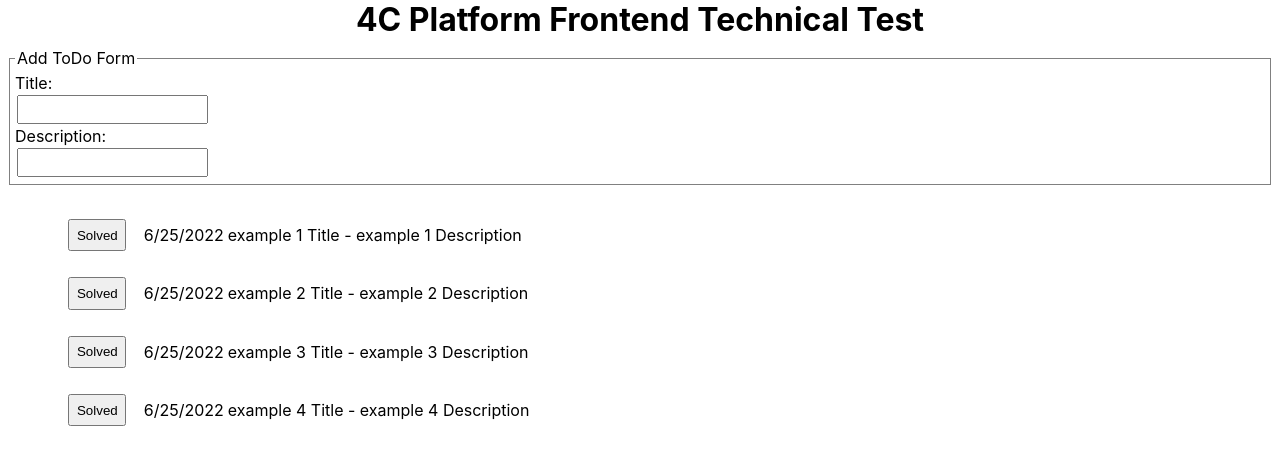
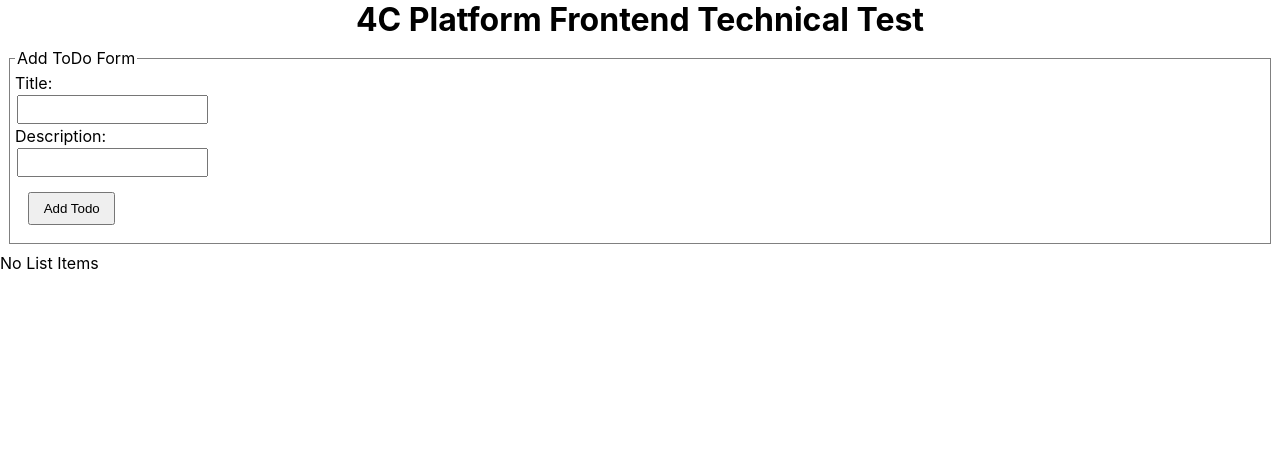
Before and after one commit to clearandfizzy/Test-Frontend-Developer, a React (Create React App) app in the folder my-app/: page / in a window 1280 px wide. Shown: the top 464 px of the page. Built offline with nearby package versions, Linux system fonts and the light colour scheme.

Commit message:
INitial Commit

```diff
--- a/my-app/src/App.js
+++ b/my-app/src/App.js
@@ -1,21 +1,23 @@
-import React from "react";
+import React, {useContext} from "react";
 import {ToDoForm} from "./components/ToDoForm";
 import {ToDoList} from "./components/ToDoList";
 import styled from "styled-components";
+import {AppContext} from "./context";
+import {Provider} from "./provider";
 
-const App = (props) => {
-	const {config} = props;
-
-	const AppTitle = styled.h1`
+const AppTitle = styled.h1`
 	margin: 0 auto;
     width: max-content;
 `;
 
+const App = () => {
 	return (
 		<React.Fragment>
-			<AppTitle>4C Platform Frontend Technical Test</AppTitle>
-			<ToDoForm />
-			<ToDoList items={config.listItems}/>
+			<Provider>
+				<AppTitle>4C Platform Frontend Technical Test</AppTitle>
+				<ToDoForm/>
+				<ToDoList/>
+			</Provider>
 		</React.Fragment>
 	);
 }
--- /dev/null
+++ b/my-app/src/components/ToDo/CustomInput.js
@@ -0,0 +1,25 @@
+import React from 'react';
+import styled from "styled-components";
+
+const Label = styled.label`
+	display: block;
+`;
+const Input = styled.input`
+	padding: 5px;
+	margin: 2px;
+`;
+
+export const CustomInput = (props) => {
+	const {id, label, value, onChange} = props;
+
+	return (
+		<React.Fragment>
+			<Label htmlFor={id}>{label}:</Label>
+			<Input type="text"
+						 id={id}
+						 name={id}
+						 value={value ?? ''}
+						 onChange={(e) => onChange(id, e.target.value)}
+			/>
+		</React.Fragment>);
+}
--- a/my-app/src/components/ToDoForm.js
+++ b/my-app/src/components/ToDoForm.js
@@ -1,38 +1,51 @@
-import React from 'react';
+import React, {useState, useContext} from 'react';
 import styled from "styled-components";
+import {CustomInput} from "./ToDo/CustomInput";
+import {AppContext} from "../context";
 
-
-export const ToDoForm = (props) => {
-
-	const Label = styled.label`
-	display: block;
-`;
-	const Input = styled.input`
+const Form = styled.form`
 	padding: 5px;
 	margin: 2px;
 `;
-	const Form = styled.form`
-	padding: 5px;
-	margin: 2px;
-`;
-	const FieldSet = styled.fieldset`
+const FieldSet = styled.fieldset`
 	padding: 5px;
 	margin: 2px;
 	border: 1px solid grey;
 `;
 
-	const legend = styled.legend`
+const Button = styled.button`
+	margin: 1em;
+	padding: 0.5em 1em;
+	display: block;
 `;
+
+export const ToDoForm = () => {
+	const [appState, dispatch] = useContext(AppContext);
+	const [item, setItem] = useState({});
+
+	console.log(item);
+	console.log(appState);
+
+	const onChange = (key, value) => {
+		setItem((prevState) => ({
+			...prevState,
+			[key]: value
+		}));
+	}
+
+	const handleClick = () => {
+		dispatch({type: "ADD", item: item});
+	};
 
 	return (
 		<React.Fragment>
 			<Form>
 				<FieldSet>
 					<legend>Add ToDo Form</legend>
-					<Label htmlFor="title">Title:</Label>
-					<Input type="text" id="title" name="title"/>
-					<Label htmlFor="description">Description:</Label>
-					<Input type="text" id="description" name="description"/>
+					<CustomInput id={'title'} label={'Title'} value={item.title} onChange={onChange}/>
+					<CustomInput id={'description'} label={'Description'} value={item.description} onChange={onChange}/>
+					<Button type={'button'}
+							onClick={() => handleClick()}>Add Todo</Button>
 				</FieldSet>
 			</Form>
 		</React.Fragment>
--- a/my-app/src/components/ToDoItem.js
+++ b/my-app/src/components/ToDoItem.js
@@ -3,10 +3,11 @@ import styled from "styled-components";
 
 export const ToDoItem = (props) => {
 	const {item} = props;
+	// const [dispatch] = useReducer(reducer, {}, useContext(AppContext));
 
-	const handleSolved = () => {
-
-	}
+	const handleClick = () => {
+		// dispatch({type: "COMPLETE", id: item.id});
+	};
 
 	const Button = styled.button`
 	padding: 0.5em;
@@ -18,18 +19,15 @@ export const ToDoItem = (props) => {
 	margin: 0.25em
 `;
 
-	const Td = styled.td`
-	`;
-
 	return (
 		<React.Fragment>
 			<Li>
 				<table>
 					<tbody>
 					<tr>
-						<Td><Button onClick={() => handleSolved()}>Solved</Button></Td>
-						<Td>{new Date(item.date.toString()).toLocaleDateString()}</Td>
-						<Td>{item.title} - {item.description}</Td>
+						<td><Button onClick={() => handleClick()}>Solved</Button></td>
+						<td>{new Date(item.date.toString()).toLocaleDateString()}</td>
+						<td>{item.title} - {item.description}</td>
 					</tr>
 					</tbody>
 				</table>
--- a/my-app/src/components/ToDoList.js
+++ b/my-app/src/components/ToDoList.js
@@ -1,26 +1,26 @@
-import React from 'react';
+import React, {useContext} from 'react';
 import {ToDoItem} from "./ToDoItem";
 import styled from "styled-components";
+import {AppContext} from '../context';
 
-export const ToDoList = (props) => {
-	const {items} = props;
+export const ToDoList = () => {
+	const [appState] = useContext(AppContext);
 
-	if (!items instanceof Array)
+	if (!appState.listItems instanceof Array)
 		return (<React.Fragment>No List Items</React.Fragment>)
 
-	if (items.length <= 0)
+	if (appState.listItems.length <= 0)
 		return (<React.Fragment>No List Items</React.Fragment>)
 
 	const Ol = styled.ol`
 	list-style-type: none;
 	`;
 
-
 	return (
 		<React.Fragment>
 			<Ol>
 				{
-					items.map((i, index) => {
+					appState.listItems.map((i, index) => {
 						return (<ToDoItem key={index} item={i}/>);
 					})
 				}
--- /dev/null
+++ b/my-app/src/context.js
@@ -0,0 +1,2 @@
+import {createContext} from 'react';
+export const AppContext = createContext();
--- a/my-app/src/data.js
+++ /dev/null
@@ -1,8 +0,0 @@
-export const config = {
-	listItems: [
-		{title: 'example 1 Title', description: 'example 1 Description', date: new Date()},
-		{title: 'example 2 Title', description: 'example 2 Description', date: new Date()},
-		{title: 'example 3 Title', description: 'example 3 Description', date: new Date()},
-		{title: 'example 4 Title', description: 'example 4 Description', date: new Date()}
-	]
-}
--- a/my-app/src/index.js
+++ b/my-app/src/index.js
@@ -2,11 +2,10 @@ import React from 'react';
 import ReactDOM from 'react-dom';
 import './index.css';
 import App from './App';
-import {config} from "./data";
 
 ReactDOM.render(
 	<React.StrictMode>
-		<App config={config}/>
+		<App />
 	</React.StrictMode>,
 	document.getElementById('root')
 );
--- /dev/null
+++ b/my-app/src/provider.js
@@ -0,0 +1,37 @@
+import React from "react";
+import {AppContext} from "./context";
+
+export const initialState = {
+	listItems: []
+}
+
+export const reducer = (state = initialState, action) => {
+	console.log('action');
+	console.log(action);
+	switch (action.type) {
+		case "ADD":
+			state.listItems.push({...state.item, created: new Date()});
+			console.log('new state');
+			console.log(state);
+			return state;
+		case "COMPLETE":
+			return state.listItems.map((item) => {
+				return (item.id === action.id)
+					? {...item, completed: true}
+					: item;
+			});
+
+		default:
+			return state;
+	}
+};
+
+export const Provider = ({children}) => {
+	const [appState, dispatch] = React.useReducer(reducer, initialState);
+
+	return (
+		<AppContext.Provider value={[appState, dispatch]}>
+			{children}
+		</AppContext.Provider>
+	);
+};
```
